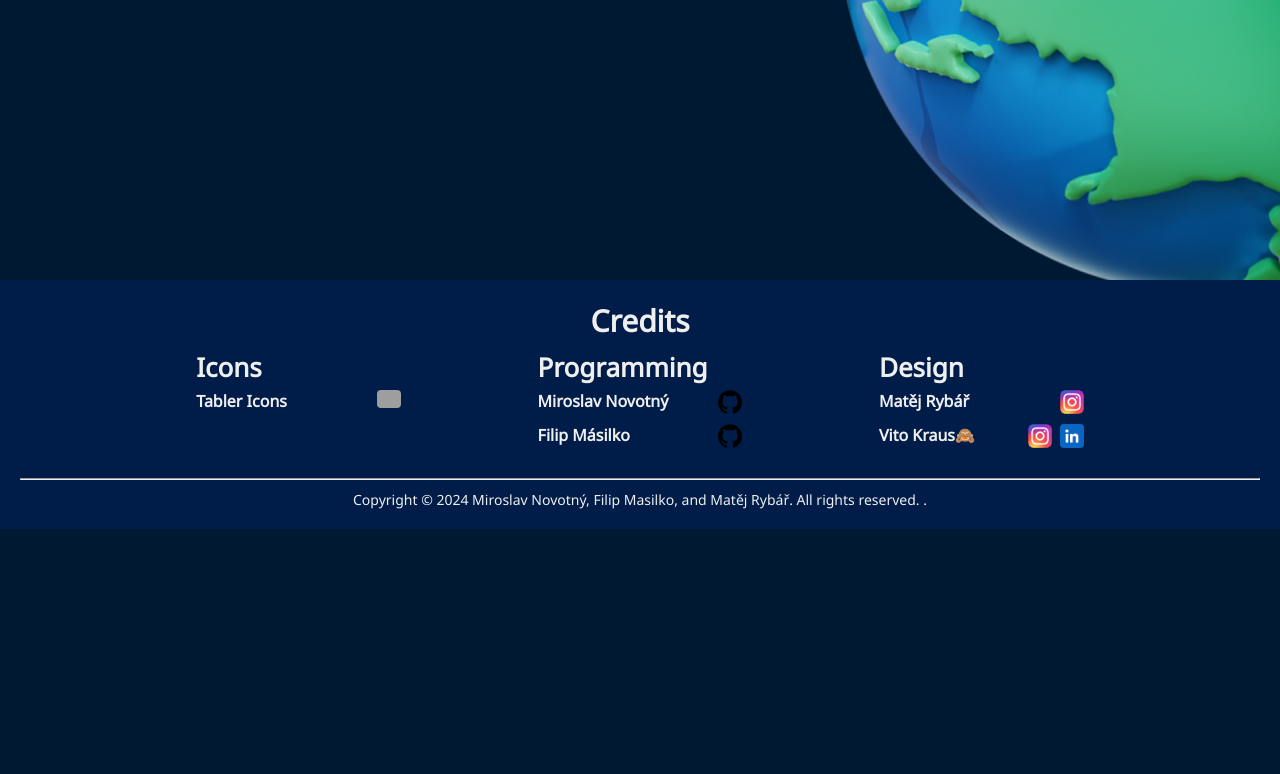
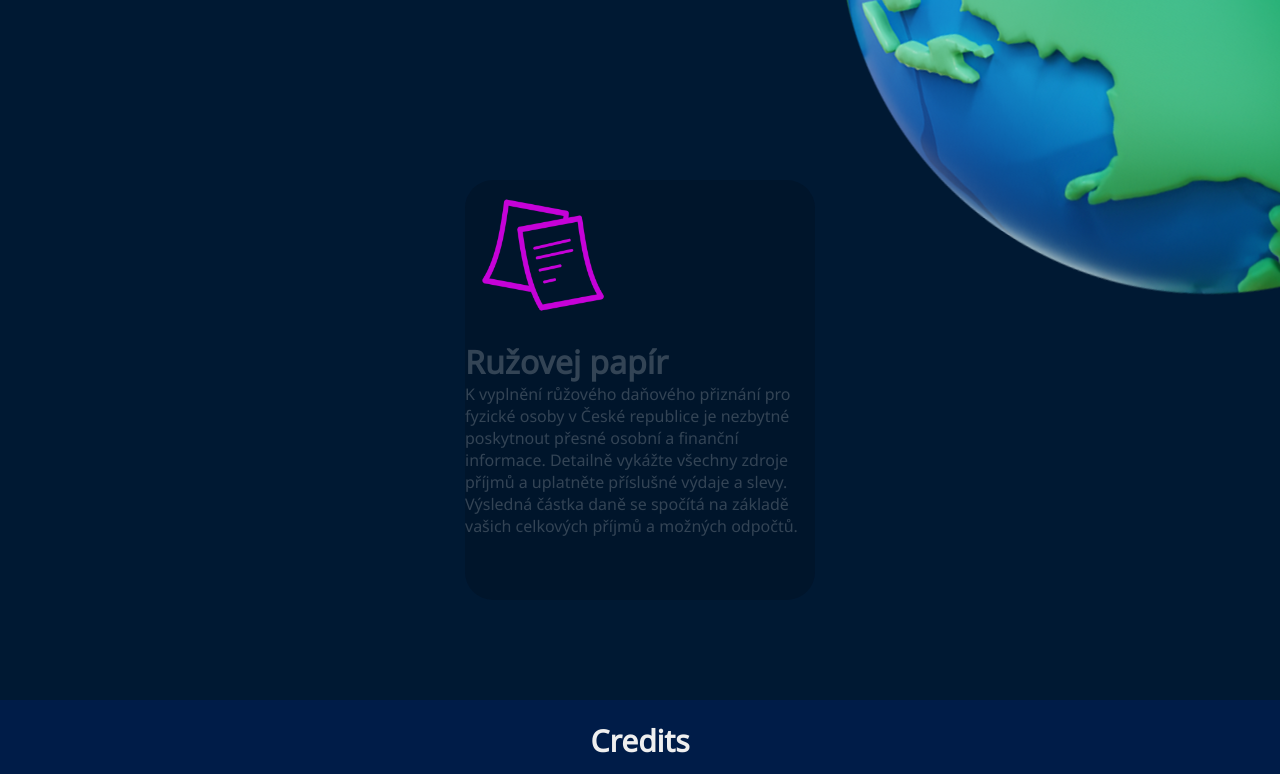
Before and after one commit to Miraneek/FinanciSvetNextJS, a Next.js app: page / in a window 1280 px wide. Shown: the part 660-1434 px from the top of the page. Before the commit the page ends 1189 px from the top, so only its background shows below. Built offline with nearby package versions, Linux system fonts and the light colour scheme; grey boxes are pictures that could not be loaded.

Commit message:
💕💕

```diff
--- a/src/app/globals.css
+++ b/src/app/globals.css
@@ -16,7 +16,6 @@
 html,
 body {
     cursor: url("../../public/mousecursor/16kurzor1.png"), auto;
-
     max-width: 100vw;
     overflow-x: hidden;
     min-height: 120vh;
--- a/src/app/page.js
+++ b/src/app/page.js
@@ -1,9 +1,14 @@
 import Hero from "@/components/otherComponents/Hero/Hero";
+import Carte from "@/components/otherComponents/CardSextion/Carte";
+
 
 export default function Home() {
     return (
         <>
             <Hero/>
+            <Carte Name={"Ružovej papír"} Image= {"/CarteObrazky/ruzovejpapir.png"} Url={"https://forms.gle/LTxMtpbreAKNXdKj9"} Text={"K vyplnění růžového daňového přiznání pro fyzické osoby v České  republice je nezbytné poskytnout přesné osobní a finanční informace.\n" +
+                "Detailně vykážte všechny zdroje příjmů a uplatněte příslušné výdaje a  slevy. Výsledná částka daně se spočítá na základě vašich celkových  příjmů a možných odpočtů."}/>
+
 
         </>
     );
--- a/src/components/otherComponents/CardSextion/Carte.js
+++ b/src/components/otherComponents/CardSextion/Carte.js
@@ -1,12 +1,13 @@
-import Image from "next/image";
+
+import style from "./Carte.module.css"
 
 export default function Carte({Name, Image, Text}) {
 
     return (
-        <div>
-            <Image src={Image} alt="Carte" width={1000} height={1000}/>
-            <h1>{Name}</h1>
-            <a>{Text}</a>
+        <div className={style.obalkarty}>
+          <img className={style.mainimage} src={Image} alt={Name}/>
+            <h1 className={style.nametext}>{Name}</h1>
+            <a className={style.text}>{Text}</a>
         </div>
     )
 }
--- a/src/components/otherComponents/CardSextion/Carte.module.css
+++ b/src/components/otherComponents/CardSextion/Carte.module.css
@@ -0,0 +1,19 @@
+.obalkarty{
+    width: 350px;
+    height: 420px;
+    border-radius: 28px;
+    background-color: #00152B
+
+}
+.mainimage{
+    width: 155px;
+    height: 155px;
+}
+
+.text{
+    color: #334455;
+}
+
+.nametext{
+    color: #334455;
+}
```
Also changed, not shown: public/CarteObrazky/ruzovejpapir.png (renamed from public/CarteObrazky/ruzovka papir.png), public/CarteObrazky/transparent.png (added).
